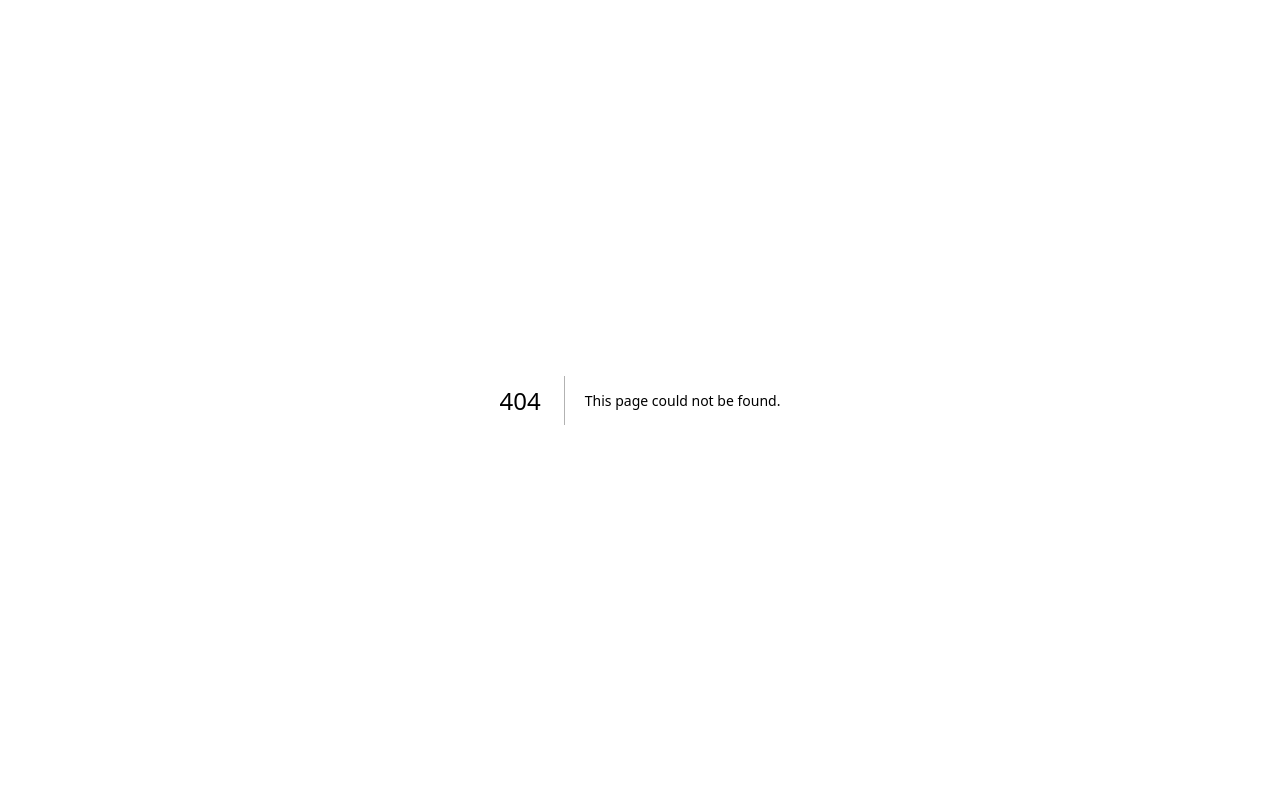
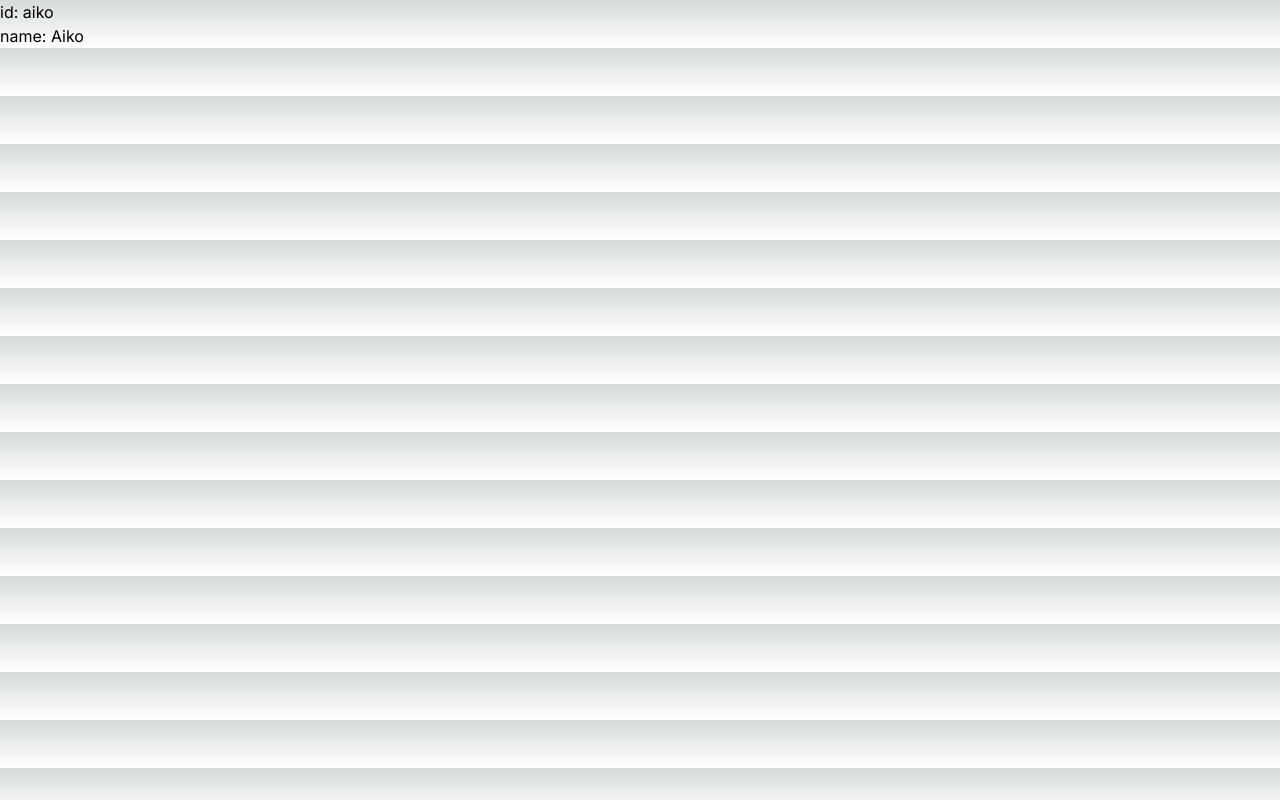
Before and after one commit to nicolaskruger/learn-next, a Next.js app: page /004user in a window 1280 px wide. Before the commit this address had no page. Built offline with nearby package versions, Linux system fonts and the light colour scheme.

Commit message:
feat: :sparkles: user

```diff
--- /dev/null
+++ b/db/user.json
@@ -0,0 +1,6 @@
+[
+  {
+    "name": "Aiko",
+    "id": "aiko"
+  }
+]
--- /dev/null
+++ b/src/app/004user/page.tsx
@@ -0,0 +1,16 @@
+import { userRepository } from "@/repository/user/user-repository";
+
+const Page = () => {
+  const user = userRepository.getFirstUser();
+
+  const { id, name } = user;
+
+  return (
+    <ul>
+      <li>id: {id}</li>
+      <li>name: {name}</li>
+    </ul>
+  );
+};
+
+export default Page;
--- a/src/app/page.tsx
+++ b/src/app/page.tsx
@@ -1,7 +1,7 @@
 import Link from "next/link";
 
 export default function Home() {
-  const links = ["/001counter", "/002sidebar", "/003counter"];
+  const links = ["/001counter", "/002sidebar", "/003counter", "/004user"];
 
   return (
     <ul>
--- /dev/null
+++ b/src/repository/user/user-repository.ts
@@ -0,0 +1,12 @@
+import { readFileConverter } from "@/utils/files/readFileConvertesr";
+
+class UserRepository {
+  public getAllUsers() {
+    return readFileConverter("./db/user.json") as User[];
+  }
+  public getFirstUser() {
+    return this.getAllUsers()[0];
+  }
+}
+
+export const userRepository = new UserRepository();
--- /dev/null
+++ b/src/utils/files/readFileConvertesr.ts
@@ -0,0 +1,13 @@
+import fs from "fs";
+
+const readFileConverter = <T>(
+  path: "./db/user.json" | "./db/post.json" | "./db/comment.json"
+): T => {
+  const json = `${fs.readFileSync(path)}`;
+
+  const ret: T = JSON.parse(json);
+
+  return ret;
+};
+
+export { readFileConverter };
--- /dev/null
+++ b/types/user.ts
@@ -0,0 +1,4 @@
+type User = {
+  id: string;
+  name: string;
+};
```
Also changed, not shown: src/utils/files/writeFileConverter.ts (added, +10 -0 lines).
